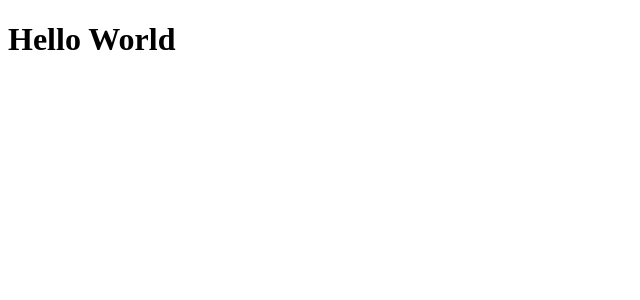
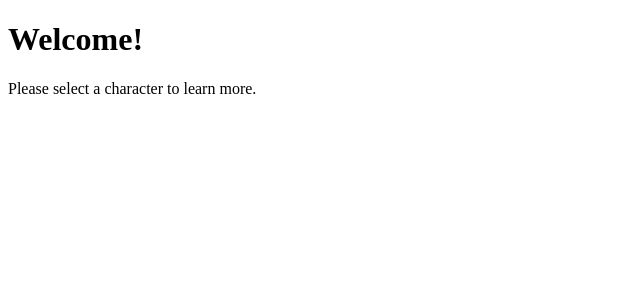
Before and after one commit to bryanakitchen/lab27-react, a React app: page / in a window 1280 px wide. Shown: the top 300 px of the page, without its empty margins (0-640 px from the left). Built offline with nearby package versions, Linux system fonts and the light colour scheme.

Commit message:
add header component and reorganize Home component to include Header and CharacterList

```diff
--- a/src/components/Home/Home.jsx
+++ b/src/components/Home/Home.jsx
@@ -1,9 +1,14 @@
 import React, { Component } from 'react';
+import CharacterList from '../characterList/CharacterList';
+import Header from '../header/Header';
 
 export default class Home extends Component {
   render() {
     return (
-      <h1>Hello World</h1>
+      <>
+        <Header />
+        <CharacterList />
+      </>
     );
   }
 }
--- /dev/null
+++ b/src/components/characterList/CharacterList.jsx
@@ -0,0 +1,11 @@
+import React, { Component } from 'react';
+
+export default class CharacterList extends Component {
+    render() {
+        return (
+            <div>
+
+            </div>
+        )
+    }
+}
--- /dev/null
+++ b/src/components/header/Header.jsx
@@ -0,0 +1,12 @@
+import React, { Component } from 'react';
+
+export default class Header extends Component {
+  render() {
+    return (
+      <>
+        <h1>Welcome!</h1>
+        <p>Please select a character to learn more.</p>
+      </>
+    );
+  }
+}
```
